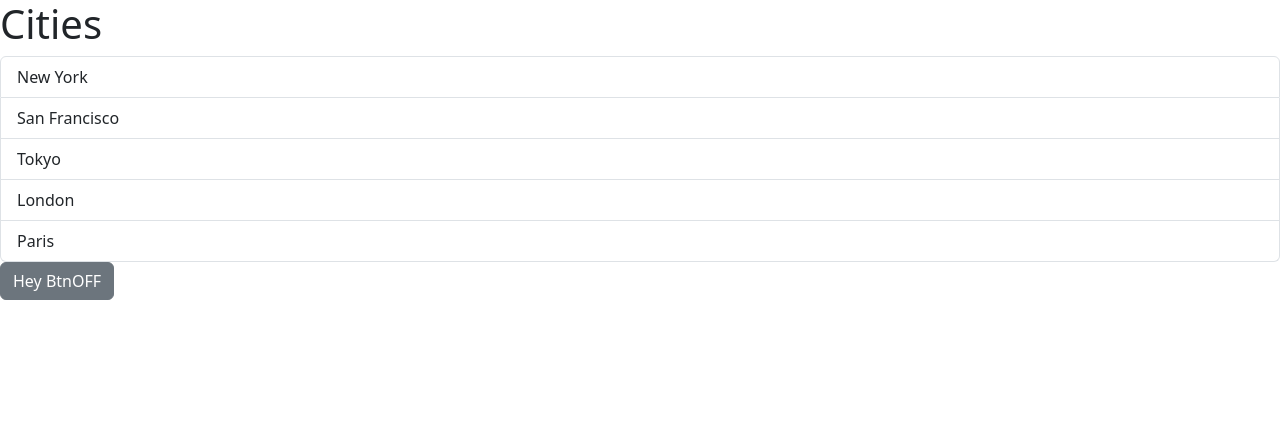
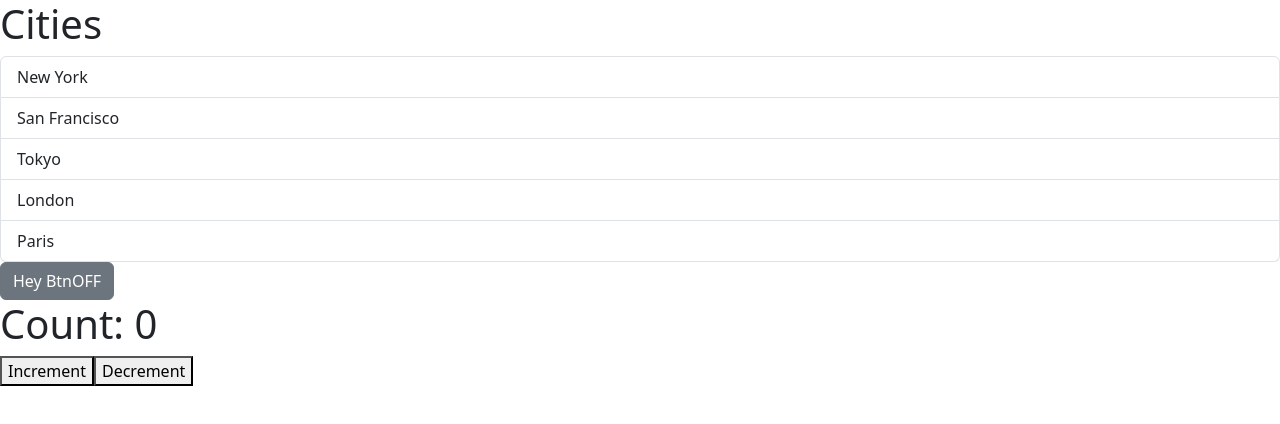
Before and after one commit to ValdecirDesenv/react_testing, a React (Vite) app: page / in a window 1280 px wide. Shown: the top 424 px of the page. Built offline with nearby package versions, Linux system fonts and the light colour scheme.

Commit message:
testing React

```diff
--- a/src/App.tsx
+++ b/src/App.tsx
@@ -2,6 +2,7 @@
 import Alert from "./components/Alert";
 import BtnState from "./components/BtnState";
 import { useState } from "react";
+import CountEvent from "./components/countEvent";
 
 function App() {
   let items = ["New York", "San Francisco", "Tokyo", "London", "Paris"];
@@ -36,6 +37,9 @@
           Hey Btn
         </BtnState>
       </>
+      <>
+        <CountEvent />
+      </>
     </>
   );
 }
--- /dev/null
+++ b/src/components/CountEvent.tsx
@@ -0,0 +1,23 @@
+import React, { useState } from "react";
+
+const CountEvent: React.FC = () => {
+  const [count, setCount] = useState(0);
+
+  const incrementCount = () => {
+    setCount(count + 1);
+  };
+
+  const decrementCount = () => {
+    setCount(count - 1);
+  };
+
+  return (
+    <div>
+      <h1>Count: {count}</h1>
+      <button onClick={incrementCount}>Increment</button>
+      <button onClick={decrementCount}>Decrement</button>
+    </div>
+  );
+};
+
+export default CountEvent;
```
